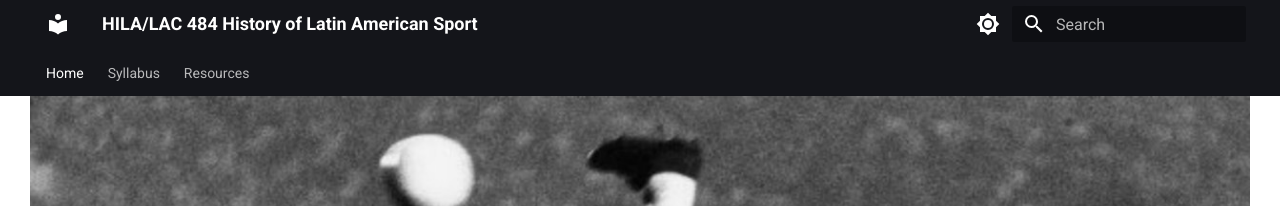
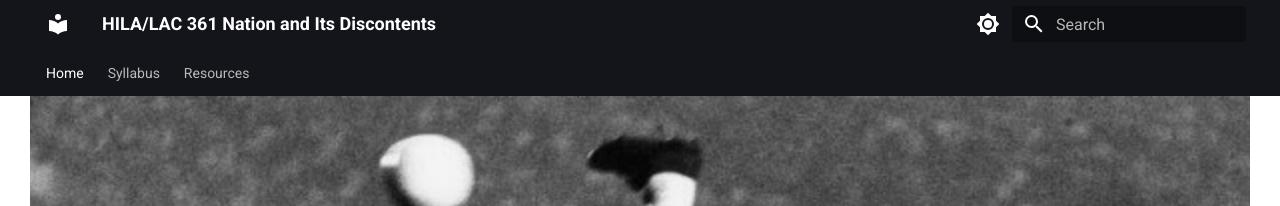
Before and after one commit to chadblack/361S2026, an MkDocs documentation site: the page built from docs/index.md, in a window 1280 px wide. Shown: the top 206 px of the page. Built offline with MkDocs 1.6.1 and Material for MkDocs 9.7.7, drawn with Linux system fonts in a browser that asks for light colours.

Commit message:
init hila 361

```diff
--- a/mkdocs.yml
+++ b/mkdocs.yml
@@ -1,10 +1,10 @@
-site_name: HILA/LAC 484 History of Latin American Sport
-site_url: https://chadblack.net/2023SPORT/
+site_name: HILA/LAC 361 Nation and Its Discontents
+site_url: https://chadblack.net/361S2026/
 site_author: Chad Black
 site_description: A chad_black production
 
 # Copyright
-copyright: Copyright &copy; 2022 Chad Black
+copyright: Copyright &copy; 2026 Chad Black
 
 theme:
     custom_dir: docs/overrides
```
